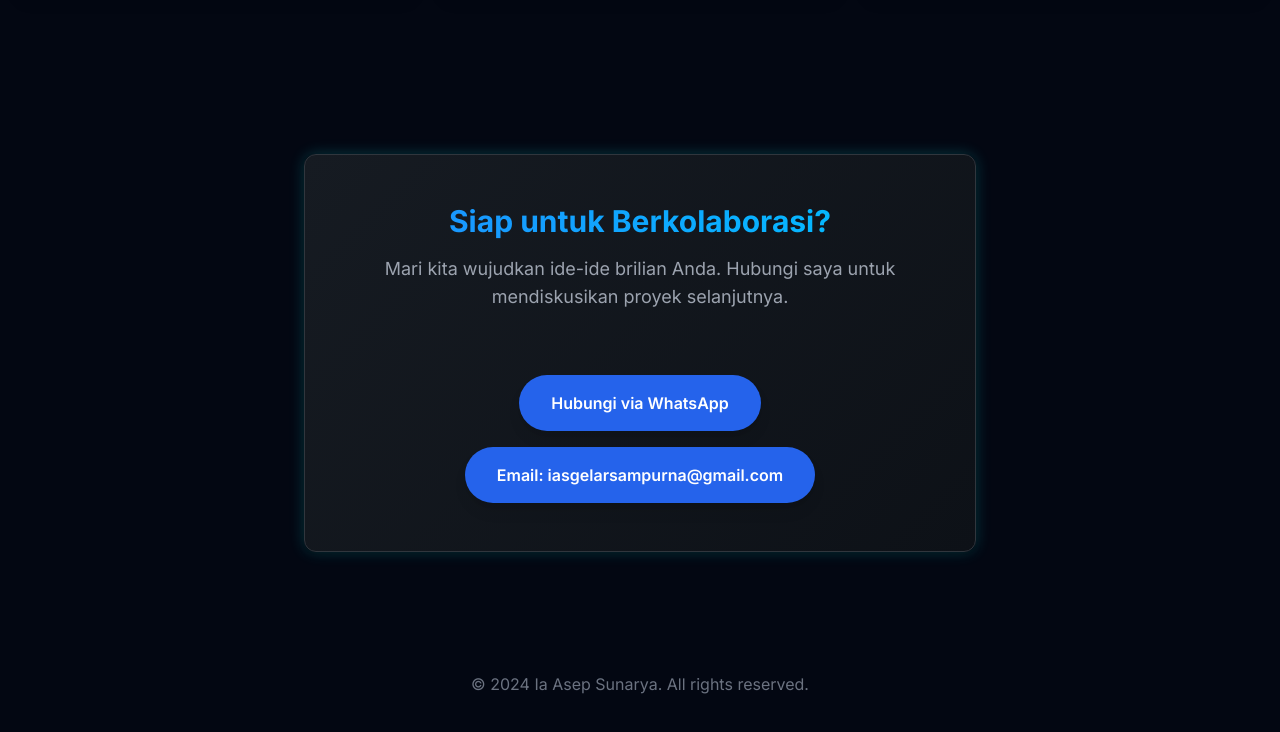
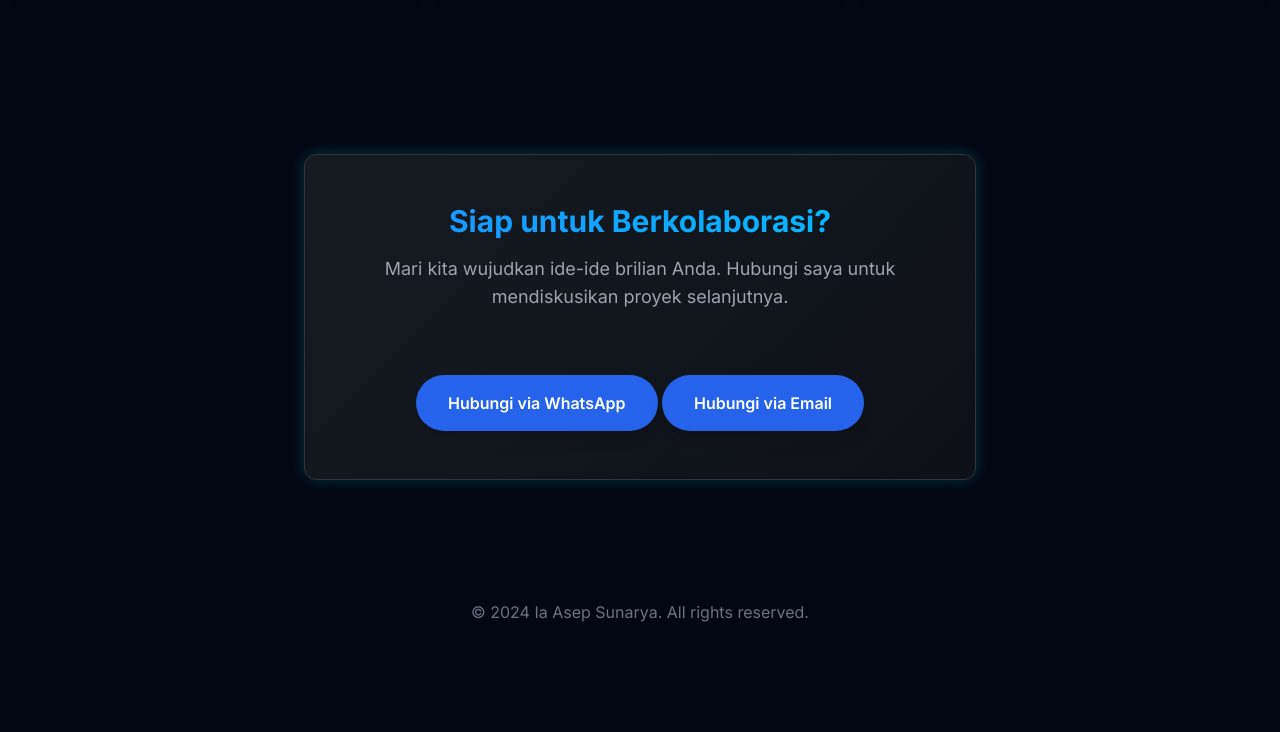
Before and after one commit to gelarsampurna12/ias-portofolio, a website: page index.html in a window 1280 px wide. Shown: the part 3848-4580 px from the top of the page. After the commit the page ends 4512 px from the top, so only its background shows below. Drawn offline with nearby package versions, Linux system fonts and the light colour scheme.

Commit message:
Update index.html
revisi-2

```diff
--- a/index.html
+++ b/index.html
@@ -210,7 +210,7 @@
                     Hubungi via WhatsApp
                 </a>
                 <a href="mailto:iasgelarsampurna@gmail.com" class="mt-4 inline-block px-8 py-4 bg-blue-600 hover:bg-blue-700 text-white font-semibold rounded-full transition-transform transform hover:scale-105 shadow-lg">
-                    Email: iasgelarsampurna@gmail.com
+                    Hubungi via Email
                 </a>
             </div>
         </div>
```
